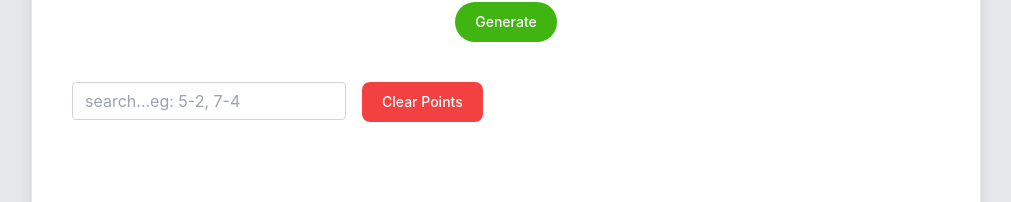
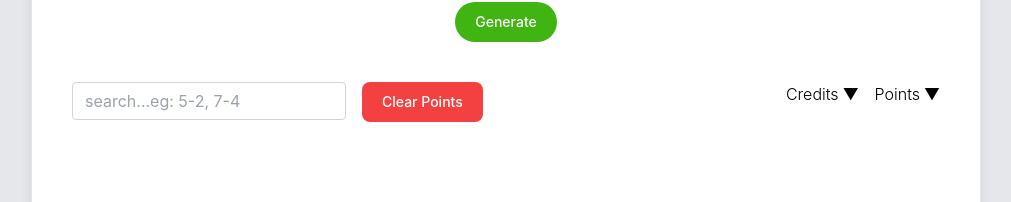
Before and after one commit to gokhul-b/credit-calc, a React (Create React App) app: page / in a window 1280 px wide. Shown: the part 563-765 px from the top of the page, without its empty margins (134-1145 px from the left). Built offline with nearby package versions, Linux system fonts and the light colour scheme.

Commit message:
sortingfeature

```diff
--- a/src/App.js
+++ b/src/App.js
@@ -138,16 +138,16 @@ function App() {
 
     // console.log(teamAplayers);
     // console.log(teamBplayers);
-    console.log({
-      forms,
-      conPlayers,
-      min_credit,
-      max_credit,
-      team_size,
-      game,
-      teamBplayers,
-      teamAplayers,
-    });
+    // console.log({
+    //   forms,
+    //   conPlayers,
+    //   min_credit,
+    //   max_credit,
+    //   team_size,
+    //   game,
+    //   teamBplayers,
+    //   teamAplayers,
+    // });
 
     // const saumit = {
     //   forms: [
@@ -261,11 +261,7 @@ function App() {
       teamBplayers,
       game
     );
-    // console.log("result", arr);
 
-    const points_list = arr.sort((a, b) => b[3] - a[3]);
-    console.log(points_list);
-    if (points_list === arr) {
     // eslint-disable-next-line array-callback-return
     let l = arr.filter((r) => {
       let s = r[1].join("");
@@ -276,18 +272,36 @@ function App() {
       }
     });
     setResult(l);
-    } else {
+  };
+
+  const sortListBasedOnPoints = () => {
+    const array = [...result];
+    const sort_List = array.sort((a, b) => b[3] - a[3]);
     // eslint-disable-next-line array-callback-return
-      let l = points_list.filter((r) => {
+    let l = sort_List.filter((r) => {
       let s = r[1].join("");
       if (s.includes(query)) {
         return r;
       } else {
-          setResult(points_list);
+        setResult(sort_List);
       }
     });
     setResult(l);
+  };
+
+  const sortListBasedOnCredits = () => {
+    const array = [...result];
+    const sort_List = array.sort((a, b) => b[2] - a[2]);
+    // eslint-disable-next-line array-callback-return
+    let l = sort_List.filter((r) => {
+      let s = r[1].join("");
+      if (s.includes(query)) {
+        return r;
+      } else {
+        setResult(sort_List);
       }
+    });
+    setResult(l);
   };
 
   return (
@@ -487,12 +501,13 @@ function App() {
               </button>
             </div>
             <div className="mb-6">
+              <div className="flex justify-between space-x-4">
                 <div className="flex space-x-4">
                   <input
                     type="text"
                     placeholder="search...eg: 5-2, 7-4"
                     disabled={!isFilterEnabled}
-                  className="mb-8 form-control block min-w-fit px-3 py-1.5 text-sm sm:text-base font-normal text-gray-700 bg-white bg-clip-padding border border-solid border-gray-300 rounded transition ease-in-out m-0 focus:text-gray-700 focus:bg-white focus:border-blue-600 focus:outline-none"
+                    className="mb-8 form-control block w-full px-3 py-1.5 text-sm sm:text-base font-normal text-gray-700 bg-white bg-clip-padding border border-solid border-gray-300 rounded transition ease-in-out m-0 focus:text-gray-700 focus:bg-white focus:border-blue-600 focus:outline-none"
                     onChange={(e) => {
                       setQuery(e.target.value);
                       handleSubmit();
@@ -505,6 +520,17 @@ function App() {
                       onClick={clearAllPoints}
                     >
                       Clear Points
+                    </button>
+                  </div>
+                </div>
+                <div className="flex space-x-4 text-sm sm:text-base font-light mx-4">
+                  <button onClick={sortListBasedOnCredits} className="flex">
+                    Credits
+                    <p className="ml-1">&#9660;</p>
+                  </button>
+                  <button onClick={sortListBasedOnPoints} className="flex">
+                    Points
+                    <p className="ml-1">&#9660;</p>
                   </button>
                 </div>
               </div>
```
Lines whose indentation alone changed are shown as unchanged.
